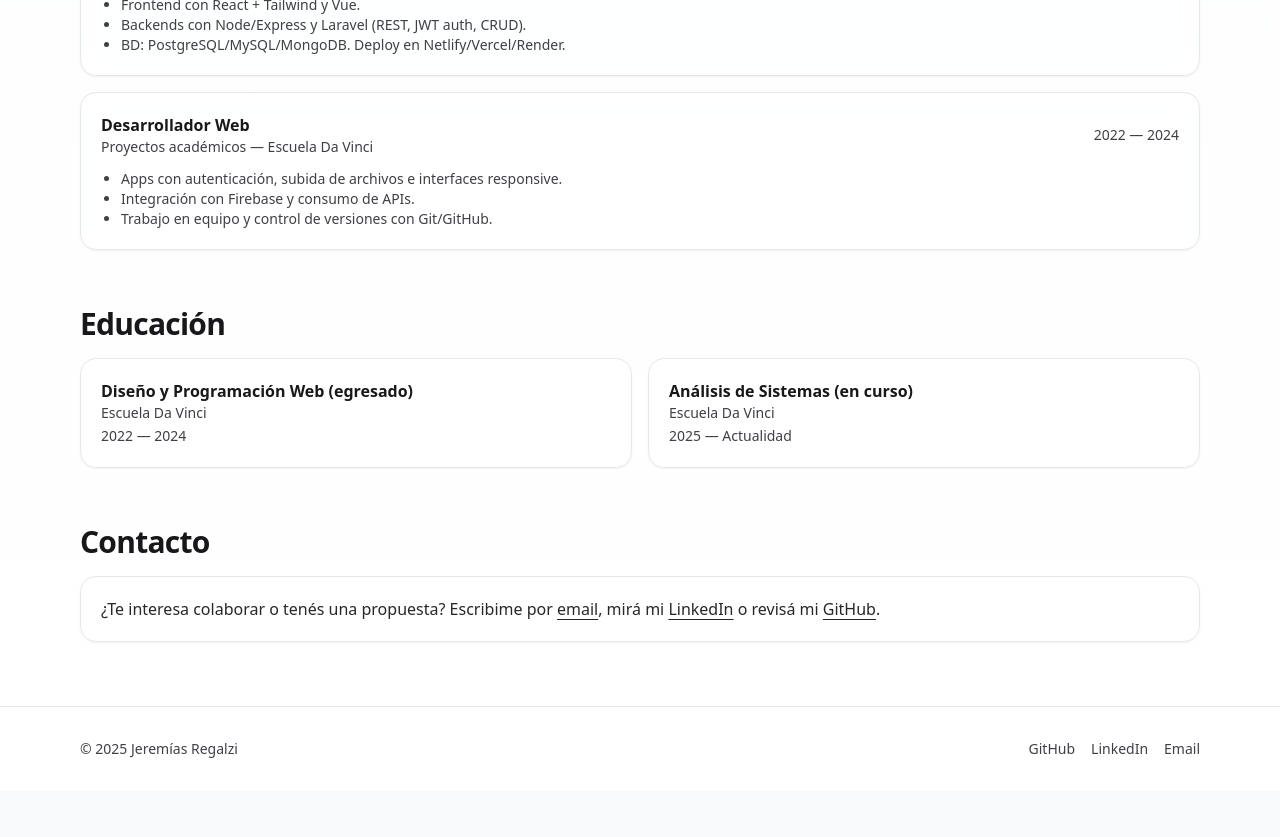
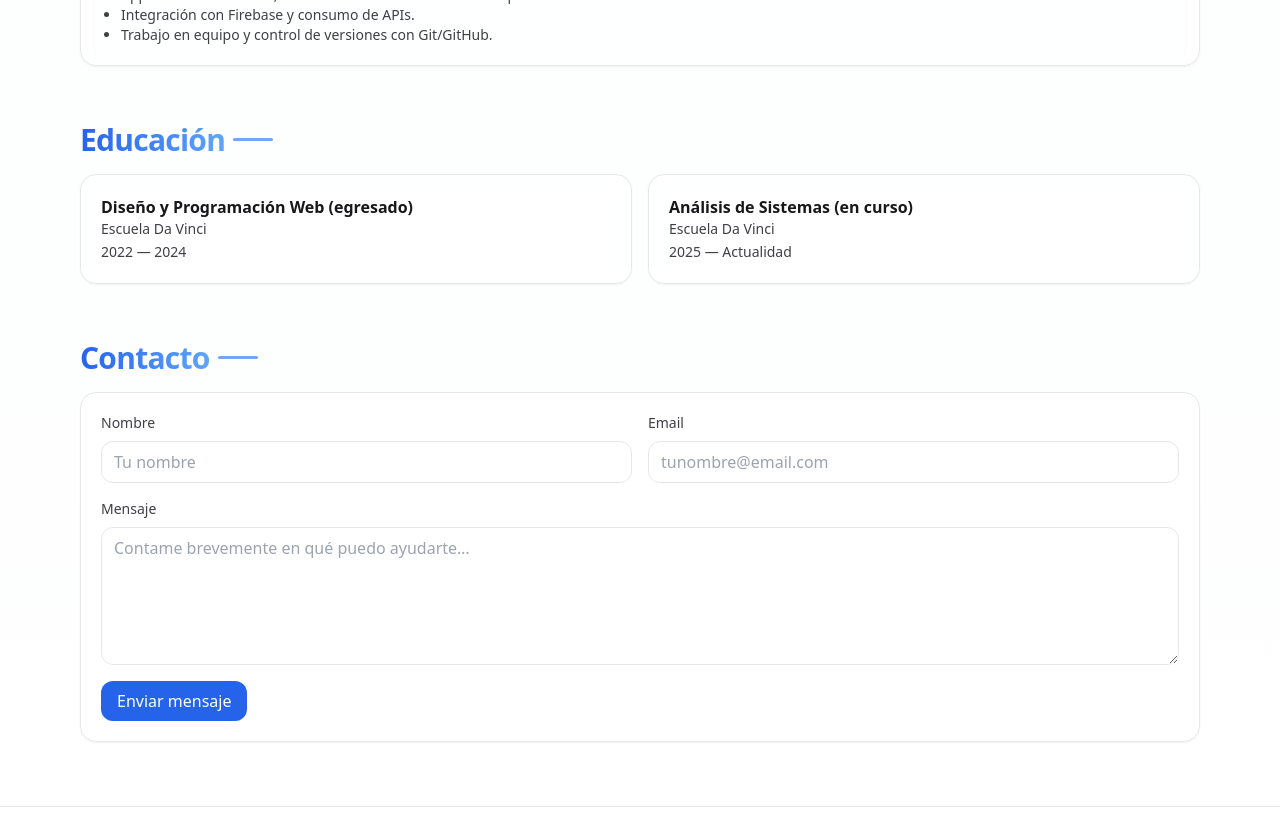
Before and after one commit to jereregalzi7/portfolio, a React (Vite) app: page / in a window 1280 px wide. Shown: the part 1960-2797 px from the top of the page. Before the commit the page ends 2751 px from the top, so only its background shows below. Built offline with nearby package versions, Linux system fonts and the light colour scheme.

Commit message:
form contact

```diff
--- a/src/App.jsx
+++ b/src/App.jsx
@@ -101,7 +101,10 @@ function Section({ id, title, children }) {
       viewport={{ once: true, margin: "-80px" }}
       transition={{ duration: 0.4, ease: "easeOut" }}
     >
-      <h2 className="text-2xl md:text-3xl font-semibold tracking-tight">{title}</h2>
+      <h2 className="text-2xl md:text-3xl font-semibold tracking-tight inline-flex items-center gap-2">
+      <span className="bg-gradient-to-r from-blue-600 to-blue-400 bg-clip-text text-transparent">{title}</span>
+      <span className="h-[3px] w-10 rounded-full bg-blue-500/70"></span>
+    </h2>
       <div className="mt-4">{children}</div>
     </motion.section>
   );
@@ -125,7 +128,7 @@ function Navbar() {
     { href: "#contact", label: "Contacto" },
   ];
   return (
-    <div className="sticky top-0 z-30 bg-gradient-to-b from-white/90 to-white/40 dark:from-zinc-950/90 dark:to-zinc-950/40 backdrop-blur border-b">
+    <div className="sticky top-0 z-30 bg-gradient-to-b from-white/90 to-white/40 dark:from-zinc-950/90 dark:to-zinc-950/40 backdrop-blur border-b relative">
       <nav className="mx-auto max-w-6xl px-4 py-3 flex items-center justify-between">
         <a href="#" className="font-semibold tracking-tight">{PROFILE.name}</a>
         <button className="md:hidden" onClick={() => setOpen(!open)} aria-label="Abrir menú">
@@ -134,6 +137,12 @@ function Navbar() {
         <ul className="hidden md:flex gap-6 text-sm">
           {links.map((l) => (<li key={l.href}><a className="hover:underline underline-offset-4" href={l.href}>{l.label}</a></li>))}
         </ul>
+        <img
+          src="/accents/dots.svg"
+          alt=""
+          aria-hidden="true"
+          className="absolute right-4 top-1/2 hidden -translate-y-1/2 opacity-70 md:block"
+        />
       </nav>
       {open && (
         <div className="md:hidden border-t">
@@ -165,8 +174,8 @@ function Hero() {
                 {PROFILE.badges.map((b) => (
                   <li
                     key={b.label}
-                    className="inline-flex items-center gap-2 rounded-full border border-blue-200/60 bg-blue-50 px-3 py-1 text-blue-800
-                              dark:bg-blue-900/30 dark:text-blue-200">
+                    className="inline-flex items-center gap-2 rounded-full border border-blue-200/60 bg-blue-100/60 px-3 py-1 text-blue-900
+                              dark:bg-blue-900/40 dark:text-blue-100">
                     <span>{b.emoji}</span>
                     <span>{b.label}</span>
                   </li>
@@ -183,8 +192,8 @@ function Hero() {
               <a className="inline-flex items-center gap-2 underline underline-offset-4" href={PROFILE.links.cv} target="_blank" rel="noreferrer"><FileDown size={18}/> Descargar CV</a>
             </div>
           </div>
-          <Card className="max-w-lg md:max-w-xl">
-            <div className="aspect-[3/4] w-full overflow-hidden rounded-xl">
+          <Card className="max-w-md md:max-w-lg">
+            <div className="aspect-[4/5] w-full overflow-hidden rounded-xl md:h-[420px]">
               <img className="h-full w-full object-cover" src="/assets/hero-jere.jpg" alt="Jeremías Regalzi" />
             </div>
             <p className="mt-3 text-sm text-zinc-700 dark:text-zinc-200">Jeremías Regalzi</p>
@@ -274,11 +283,64 @@ function Contact() {
   return (
     <Section id="contact" title="Contacto">
       <Card>
-        <p className="text-zinc-800 dark:text-zinc-100">
-          ¿Te interesa colaborar o tenés una propuesta? Escribime por <a className="underline underline-offset-4" href={PROFILE.links.email}>email</a>,
-          mirá mi <a className="underline underline-offset-4" href={PROFILE.links.linkedin} target="_blank" rel="noreferrer">LinkedIn</a> o revisá mi <a className="underline underline-offset-4" href={PROFILE.links.github} target="_blank" rel="noreferrer">GitHub</a>.
-        </p>
-      </Card>
+        <form
+          name="contact"
+          method="POST"
+          data-netlify="true"
+          netlify-honeypot="bot-field"
+          className="grid md:grid-cols-2 gap-4"
+        >
+          {/* Netlify needs this to identify the form */}
+          <input type="hidden" name="form-name" value="contact" />
+          {/* Honeypot (spam) */}
+          <p className="hidden">
+            <label>Don’t fill this out: <input name="bot-field" /></label>
+          </p>
+
+          <div className="grid gap-2">
+            <label className="text-sm text-zinc-700 dark:text-zinc-200">Nombre</label>
+            <input
+              name="name"
+              type="text"
+              required
+              className="rounded-xl border bg-white/70 dark:bg-zinc-900/70 px-3 py-2 outline-none focus:ring-2 focus:ring-blue-500"
+              placeholder="Tu nombre"
+            />
+          </div>
+
+          <div className="grid gap-2">
+            <label className="text-sm text-zinc-700 dark:text-zinc-200">Email</label>
+            <input
+              name="email"
+              type="email"
+              required
+              className="rounded-xl border bg-white/70 dark:bg-zinc-900/70 px-3 py-2 outline-none focus:ring-2 focus:ring-blue-500"
+              placeholder="tunombre@email.com"
+            />
+          </div>
+
+          <div className="grid gap-2 md:col-span-2">
+            <label className="text-sm text-zinc-700 dark:text-zinc-200">Mensaje</label>
+            <textarea
+              name="message"
+              rows={5}
+              required
+              className="rounded-xl border bg-white/70 dark:bg-zinc-900/70 px-3 py-2 outline-none focus:ring-2 focus:ring-blue-500"
+              placeholder="Contame brevemente en qué puedo ayudarte…"
+            />
+          </div>
+
+          <div className="md:col-span-2">
+            <button
+              type="submit"
+              className="inline-flex items-center justify-center rounded-xl bg-blue-600 px-4 py-2 text-white hover:bg-blue-700 transition-colors"
+            >
+              Enviar mensaje
+            </button>
+          </div>
+        </form>
+</Card>
+
     </Section>
   );
 }
```
Also changed, not shown: public/accents/dots.svg (added).
